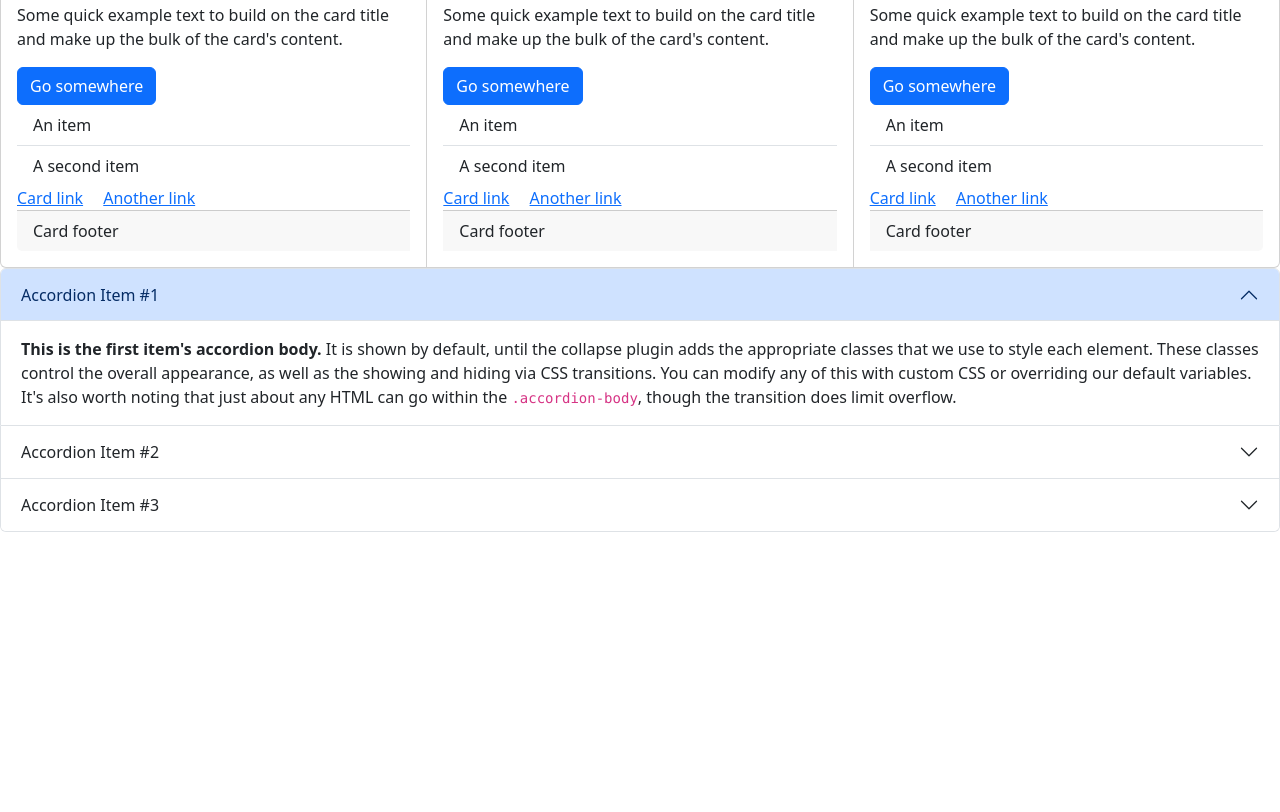
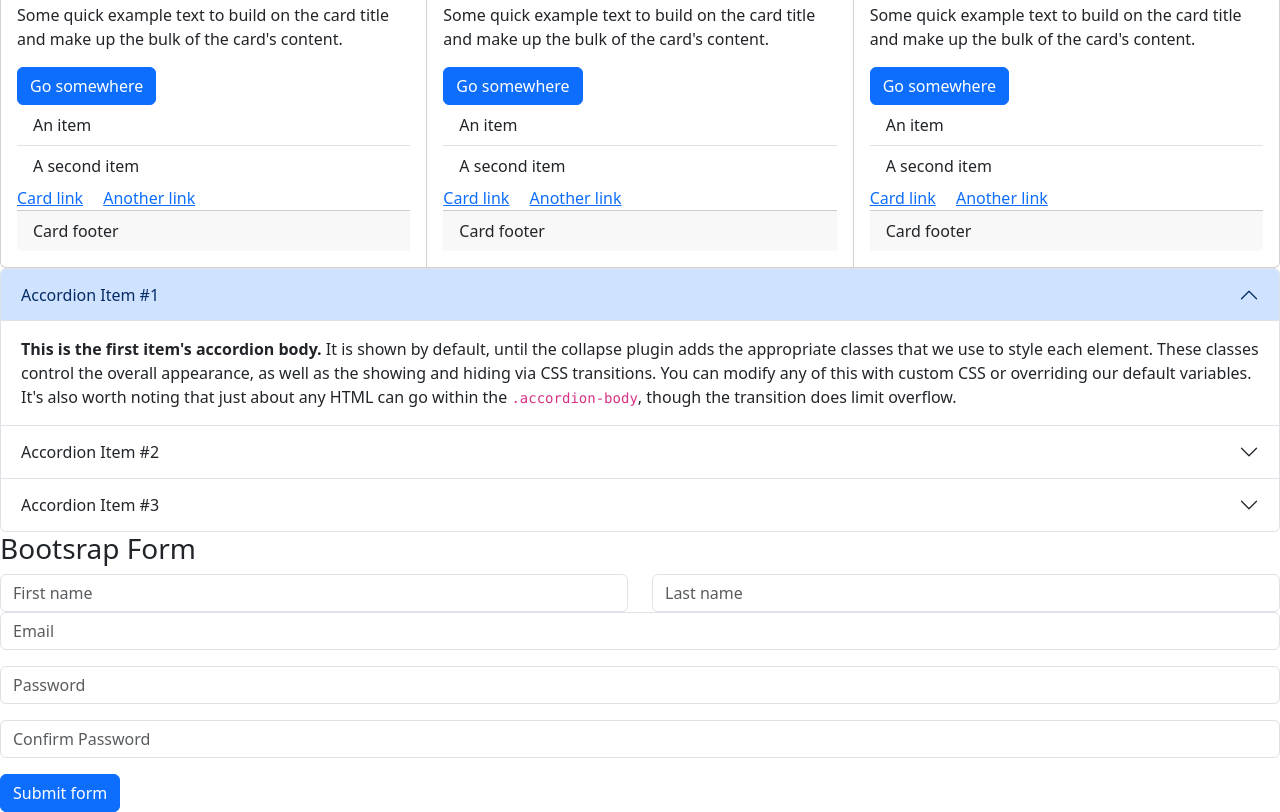
Before and after one commit to skshig/Mod-Test-Frontend-1, a plain HTML site: page index.html in a window 1280 px wide. Shown: the part 1285-2097 px from the top of the page. Before the commit the page ends 1817 px from the top, so only its background shows below. Drawn offline with nearby package versions, Linux system fonts and the light colour scheme.

Commit message:
except table

```diff
--- a/index.html
+++ b/index.html
@@ -160,6 +160,30 @@
           </div>
         </div>
       </div>
+      <!-- -------------------Table------------------------------- -->
+
+      <!-- -------------------Boostrap form----------------------- -->
+      <div><h3>Bootsrap Form</h3></div>
+      <div class="row">
+        <div class="col">
+          <input type="text" class="form-control" placeholder="First name" aria-label="First name">
+        </div>
+        <div class="col">
+          <input type="text" class="form-control" placeholder="Last name" aria-label="Last name">
+        </div>
+      </div>
+      <div class="mb-3">
+        <input type="text" class="form-control" id="formGroupExample" placeholder="Email">
+      </div>
+      <div class="mb-3">
+        <input type="text" class="form-control" id="formGroupExampleInput" placeholder="Password">
+      </div>
+      <div class="mb-3">
+        <input type="text" class="form-control" id="formGroupExampleInput" placeholder="Confirm Password">
+      </div>
+      <div class="col-12">
+        <button class="btn btn-primary" type="submit">Submit form</button>
+      </div>
       <script src="https://cdn.jsdelivr.net/npm/bootstrap@5.3.0-alpha1/dist/js/bootstrap.bundle.min.js" integrity="sha384-w76AqPfDkMBDXo30jS1Sgez6pr3x5MlQ1ZAGC+nuZB+EYdgRZgiwxhTBTkF7CXvN" crossorigin="anonymous"></script>
 </body>
 </html>
--- /dev/null
+++ b/style.css
@@ -0,0 +1,4 @@
+*{
+    margin: 0;
+    padding: 0;
+}
```
